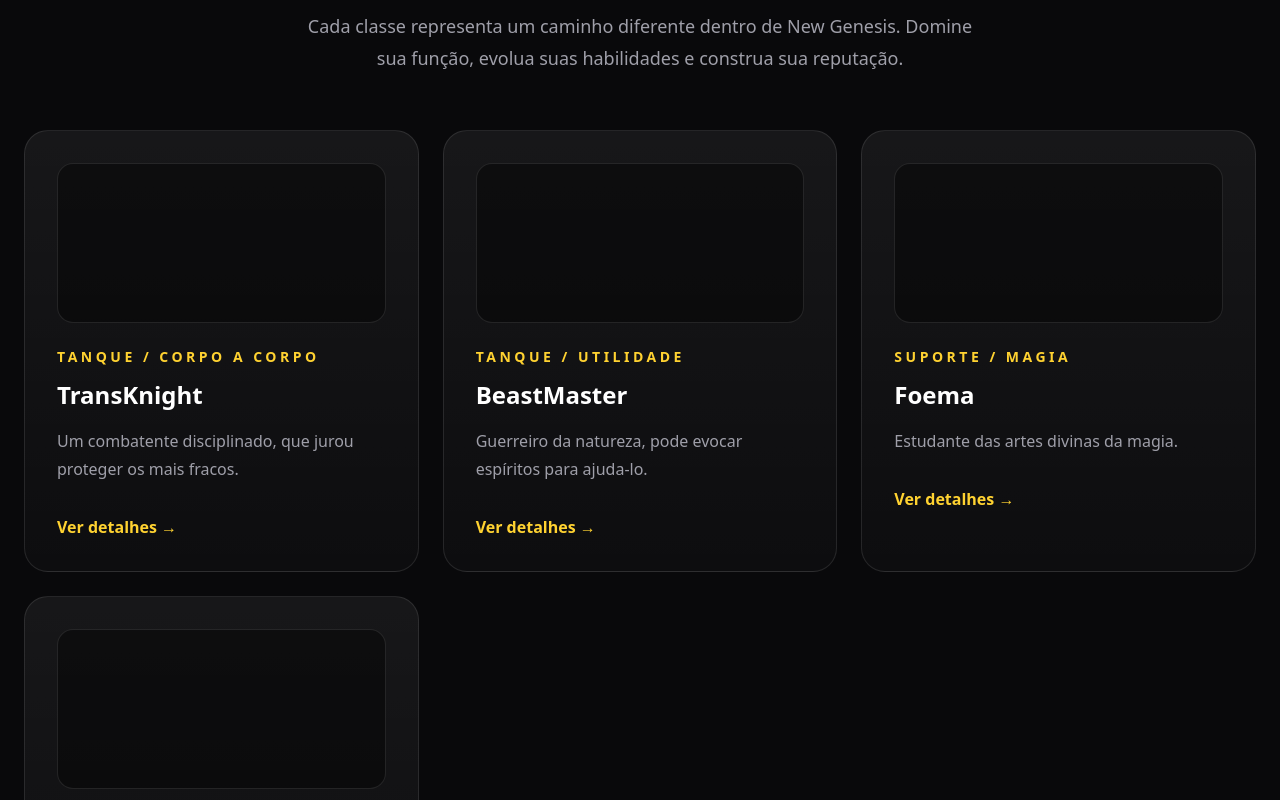
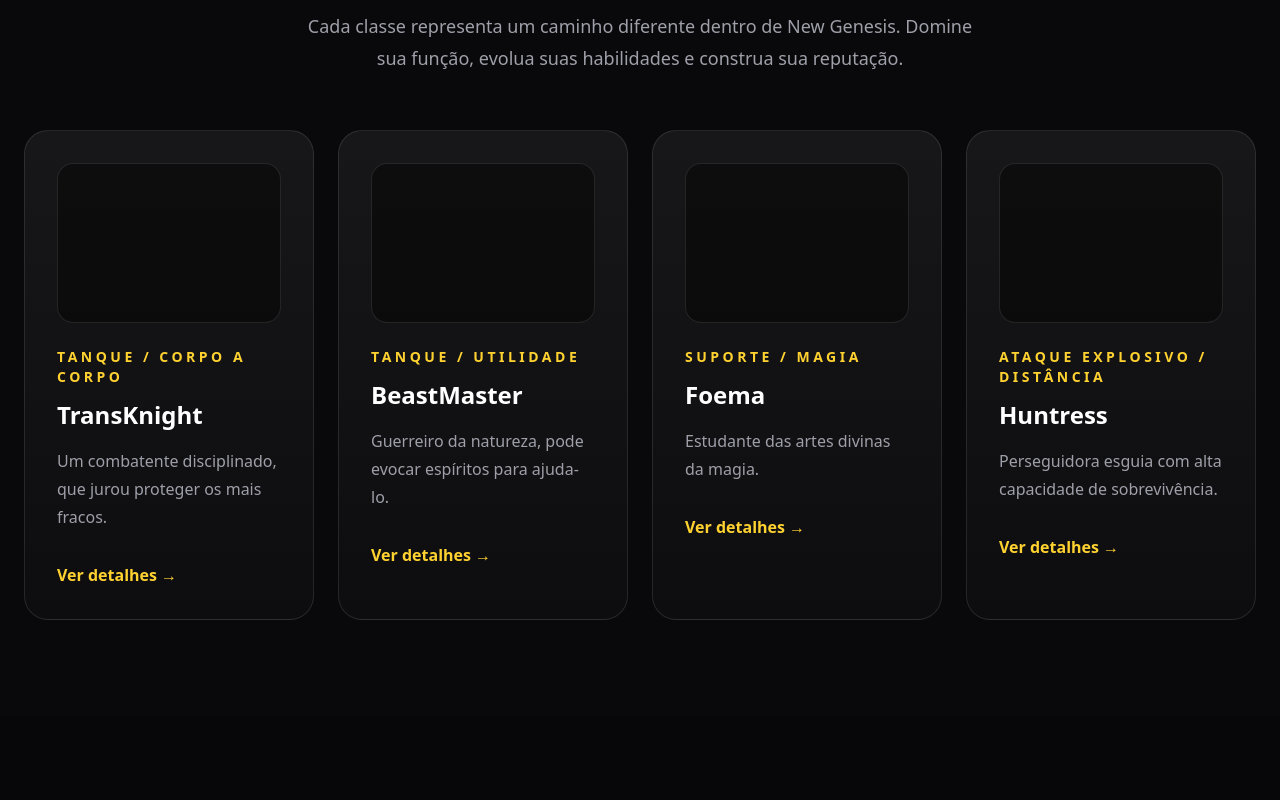
Before and after one commit to crsandrade/newgenesis-webproject, a Next.js app: page / in a window 1280 px wide. Shown: the part 1680-2480 px from the top of the page. Built offline with nearby package versions, Linux system fonts and the light colour scheme.

Commit message:
refactor: changed grid classes section 3 -> 4

```diff
--- a/sections/ClassesSection.tsx
+++ b/sections/ClassesSection.tsx
@@ -44,7 +44,7 @@ export function ClassesSection() {
           </p>
         </div>
 
-        <div className="mt-14 grid gap-6 md:grid-cols-3">
+        <div className="mt-14 grid gap-6 md:grid-cols-4">
           {classes.map((item) => (
             <article
               key={item.name}
```
